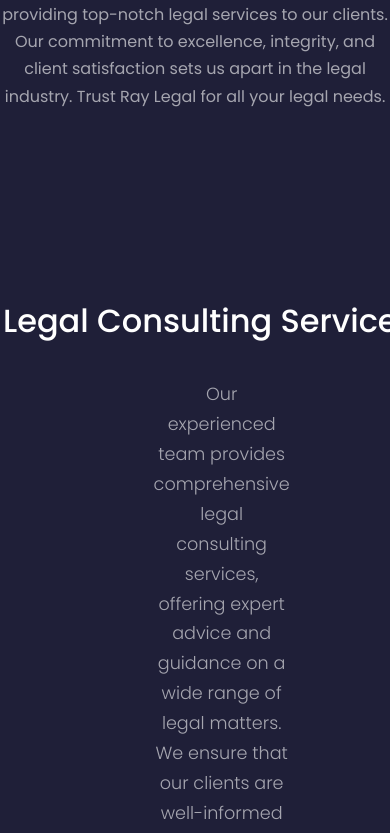
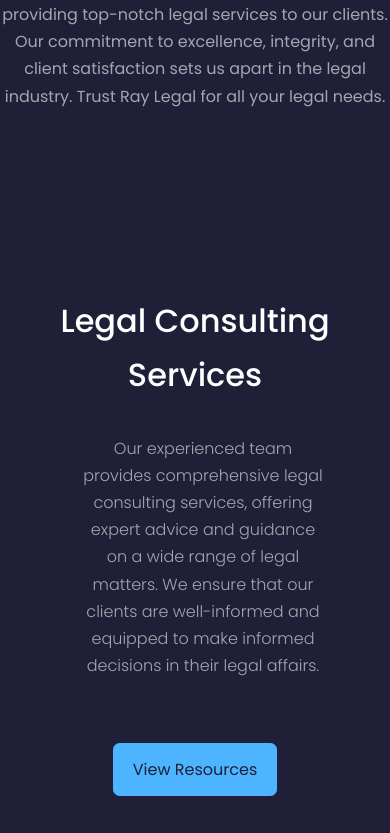
Before and after one commit to KIRTI019/Law-Firm, a React (Create React App) app: page / in a window 390 px wide. Shown: the part 4082-4915 px from the top of the page. Built offline with nearby package versions, Linux system fonts and the light colour scheme; the HTML template or start-up script is replaced by a standard one.

Commit message:
Update legal.css

```diff
--- a/src/components/Legal/legal.css
+++ b/src/components/Legal/legal.css
@@ -16,7 +16,6 @@
   padding-top: 2rem;
   margin-left: 9.6rem;
   margin-right: 8rem;
-    font-size: 1rem;
   color: var(--color-light);
   font-weight: 300;
   font-size: 1.1rem;
@@ -32,3 +31,38 @@
 .butt {
   margin-top: 4rem;
 }
+
+/* -------------- MEDIA QUERIES(MEDIUM DEVICES) -------------- */
+
+@media screen and (max-width: 1024px) {
+  .part {
+    width: var(--container-width-md);
+  }
+}
+
+/* -------------- MEDIA QUERIES(SMALL DEVICES) -------------- */
+
+@media screen and (max-width: 600px) {
+  .part {
+    width: var(--container-width-sm);
+    display: flex;
+    flex-direction: column;
+  }
+
+  .part1 {
+    text-align: center;
+    font-size: 1rem;
+  }
+
+  .paragraph {
+    font-weight: 300;
+    font-size: 1rem;
+    margin-left: 5rem;
+    margin-right: 4rem;
+  }
+
+  .part2 {
+    margin: 3rem 0 -8rem 5.7rem;
+    width: 75%;
+  }
+}
```
Lines whose indentation alone changed are shown as unchanged.
